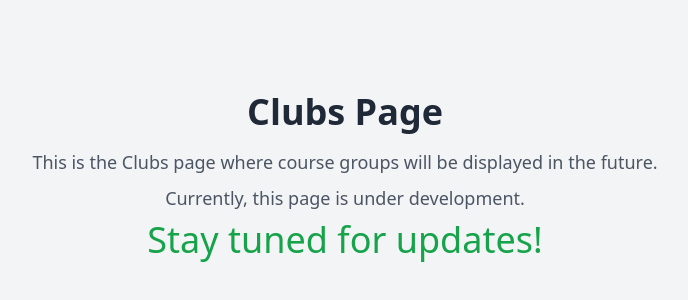
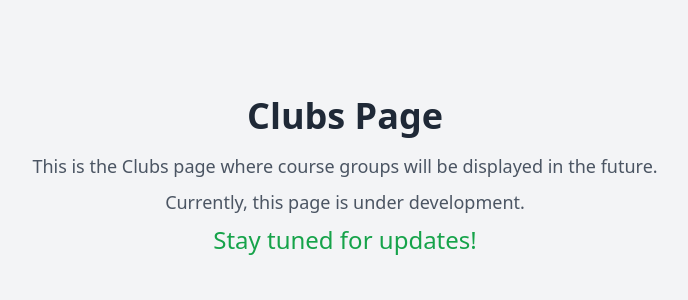
Before and after one commit to Vivek-736/LInkLine-Chat-App, a Next.js app: page /clubs in a window 1280 px wide. Shown: the part 224-524 px from the top of the page, without its empty margins (295-983 px from the left). Built offline with nearby package versions, Linux system fonts and the light colour scheme.

Commit message:
just for fun

```diff
--- a/app/clubs/page.tsx
+++ b/app/clubs/page.tsx
@@ -10,7 +10,7 @@
             <p className="text-lg text-gray-600 mb-2">
                 Currently, this page is under development.
             </p>
-            <p className="text-4xl text-green-600">
+            <p className="text-2xl text-green-600">
                 Stay tuned for updates!
             </p>
         </div>
--- a/app/courses/page.tsx
+++ b/app/courses/page.tsx
@@ -10,7 +10,7 @@
             <p className="text-lg text-gray-600 mb-2">
                 Currently, this page is under development.
             </p>
-            <p className="text-4xl text-green-600">
+            <p className="text-2xl text-green-600">
                 Stay tuned for updates!
             </p>
         </div>
```
